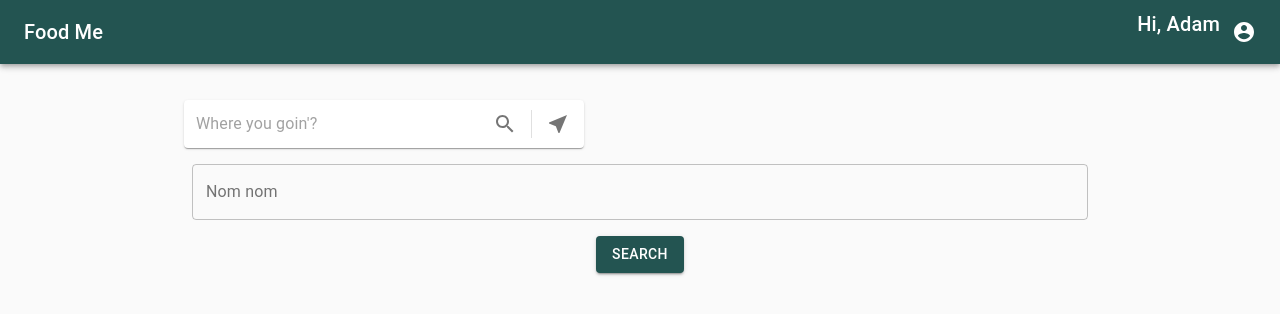
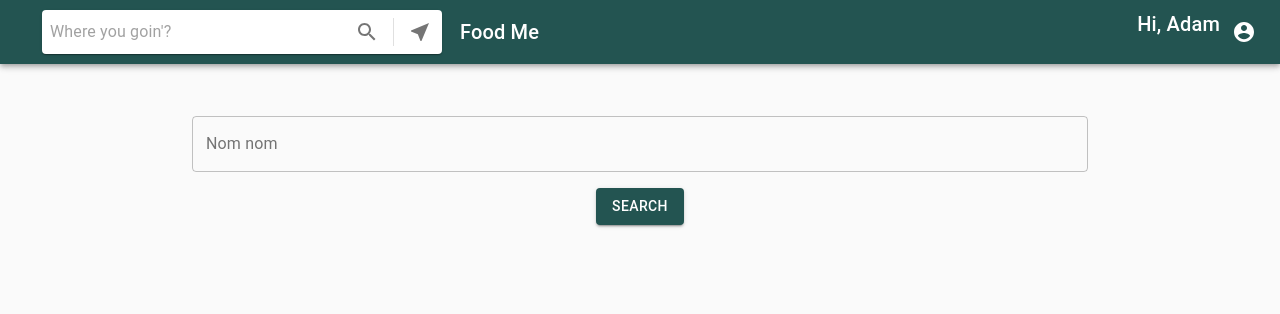
Before and after one commit to jaarnie/food-me-client-2, a React (Create React App) app: page / in a window 1280 px wide. Shown: the top 314 px of the page. Built offline with nearby package versions, Linux system fonts and the light colour scheme; what axios-hooks would draw is missing.

Commit message:
add fav list into profile

```diff
--- a/src/components/Home.jsx
+++ b/src/components/Home.jsx
@@ -5,7 +5,6 @@ import { Store } from "../Store"
 
 import Search from "./search/Search"
 import ListContainer from "../containers/ListContainer"
-import SearchUserLocation from "./SearchUserLocation"
 // import { Loading } from "./Loading"
 
 // const ListContainer = React.lazy(() => import('../containers/ListContainer'))
@@ -45,7 +44,6 @@ export default function Home() {
 
   return (
     <>
-      <SearchUserLocation />
       <Typography className={classes.title} variant="h3">
         {/* {getTitle()} */}
         {/* {state.userLocation
--- a/src/components/Navigation.jsx
+++ b/src/components/Navigation.jsx
@@ -13,6 +13,8 @@ import NotificationsIcon from "@material-ui/icons/Notifications"
 import MoreIcon from "@material-ui/icons/MoreVert"
 import { Store } from "../Store.js"
 import { Link } from "react-router-dom"
+
+import SearchUserLocation from "./SearchUserLocation"
 
 const useStyles = makeStyles(theme => ({
   main: {
@@ -144,6 +146,8 @@ export default function Navigation() {
     <div className={classes.grow}>
       <AppBar className={classes.main} position="static">
         <Toolbar>
+          <SearchUserLocation />
+
           <Typography className={classes.userName} variant="h6" noWrap>
             <Link to="/">Food Me</Link>
           </Typography>
--- a/src/components/SearchUserLocation.jsx
+++ b/src/components/SearchUserLocation.jsx
@@ -7,16 +7,17 @@ import IconButton from "@material-ui/core/IconButton"
 import SearchIcon from "@material-ui/icons/Search"
 import NearMeIcon from "@material-ui/icons/NearMe"
 import Axios from "axios"
+import { useSnackbar } from "notistack"
 
 import { Store } from "../Store"
 import { searchRoot, headersRoot } from "../config/apiConfig"
 
 const useStyles = makeStyles(theme => ({
   root: {
-    padding: "2px 4px",
+    margin: "6px 18px",
     display: "flex",
     alignItems: "center",
-    width: 400
+		width: 400,
   },
   input: {
     marginLeft: theme.spacing(1),
@@ -33,9 +34,8 @@ const useStyles = makeStyles(theme => ({
 
 export default function SearchUserLocation() {
 	const classes = useStyles()
-
+  const { enqueueSnackbar } = useSnackbar()
   const { state, dispatch } = useContext(Store)
-
   const [localState, setLocalState] = useState({
     locationSearchTerm: ""
   })
@@ -53,17 +53,31 @@ export default function SearchUserLocation() {
 
   const handleFetchClick = async event => {
 		event.preventDefault()
-    console.log(event.target)
+		enqueueSnackbar("thinking...", {
+			variant: "info"
+		})
+		try {
 			const response = await axios.get(
 				`locations?query=${localState.locationSearchTerm}`
 			)
+			if (response.status === 200) {
 				const lat = response.data.location_suggestions[0].latitude
 				const lon = response.data.location_suggestions[0].longitude
 				findLocationData(lat, lon)
 			}
+		}
+		catch(err) {
+			enqueueSnackbar("Error", {
+        variant: "error"
+      })
+		}
+  }
 
   const getGeoLocation = () => {
-    window.navigator.geolocation.getCurrentPosition(position => { // try catch
+    window.navigator.geolocation.getCurrentPosition(position => {
+			enqueueSnackbar("thinking...", {
+				variant: "info"
+			}) // try catch
       console.log(position)
       dispatch({
         type: "GET_GEOLOCATION",
@@ -129,7 +143,6 @@ export default function SearchUserLocation() {
         <SearchIcon />
       </IconButton>
       <Divider className={classes.divider} orientation="vertical" />
-      {/* <GetUserLocation /> */}
       <IconButton className={classes.iconButton} aria-label="search" onClick={getGeoLocation} >
         <NearMeIcon />
       </IconButton>
--- a/src/components/card/PhotoGallery.jsx
+++ b/src/components/card/PhotoGallery.jsx
@@ -3,8 +3,8 @@ import { makeStyles } from '@material-ui/core/styles';
 import GridList from '@material-ui/core/GridList';
 import GridListTile from '@material-ui/core/GridListTile';
 import GridListTileBar from '@material-ui/core/GridListTileBar';
-import IconButton from '@material-ui/core/IconButton';
-import StarBorderIcon from '@material-ui/icons/StarBorder';
+// import IconButton from '@material-ui/core/IconButton';
+// import StarBorderIcon from '@material-ui/icons/StarBorder';
 
 const useStyles = makeStyles(theme => ({
   root: {
--- a/src/components/card/RestaurantCard.jsx
+++ b/src/components/card/RestaurantCard.jsx
@@ -85,8 +85,8 @@ export default function RestaurantCard({ r }) {
     return dispatch(dispatchObject)
   }
 
-  // debugger
-  const restaurant = r.restaurant
+  const restaurant = r.restaurant || r
+
   return (
     <Card className={classes.card}>
       {/* {console.log("CARD", restaurant)} */}
@@ -119,11 +119,10 @@ export default function RestaurantCard({ r }) {
         </Typography>
       </CardContent>
       <CardActions disableSpacing>
-        <IconButton aria-label="add to favorites">
+        <IconButton aria-label="add to favorites" onClick={() => toggleFavoriteClick(restaurant)}>
           <FavoriteIcon
             value={restaurant.id}
-            onClick={() => toggleFavoriteClick(restaurant)}
-            color='red'
+            // color='red'
           />
         </IconButton>
         <IconButton aria-label="share">
--- a/src/components/search/Search.jsx
+++ b/src/components/search/Search.jsx
@@ -1,13 +1,11 @@
-import React, {useContext } from "react"
+import React, { useContext } from "react"
 import { Store } from "../../Store"
 import { makeStyles } from "@material-ui/core/styles"
 import { TextField, Button } from "@material-ui/core"
 import { useSnackbar } from "notistack"
-import Axios from "axios";
+import Axios from "axios"
 
-import { searchRoot, headersRoot } from '../../config/apiConfig.js'
-// import { Loading } from "../Loading"
-// import SearchTest from './SearchTest'
+import { searchRoot, headersRoot } from "../../config/apiConfig.js"
 
 const useStyles = makeStyles(theme => ({
   container: {
@@ -35,8 +33,6 @@ const useStyles = makeStyles(theme => ({
   }
 }))
 
-
-
 export default function OutlinedTextFields() {
   const { state, dispatch } = useContext(Store)
   const classes = useStyles()
@@ -55,7 +51,8 @@ export default function OutlinedTextFields() {
     dispatch(value)
   }
 
-  function clearData(event) { // clear search bar
+  function clearData(event) {
+    // clear search bar
     event.preventDefault()
     return dispatch({
       type: "SET_RESTARUANTS",
@@ -63,52 +60,30 @@ export default function OutlinedTextFields() {
     })
   }
 
-  const fetchData = async (event) => {
+  const fetchData = async event => {
     event.preventDefault()
+    enqueueSnackbar("thinking...", {
+      variant: "info"
+    })
     let searchValue = ""
     const value = state.searchValue
     if (value) {
-      searchValue = `/search?entity_id=${
-        state.userLocation && state.userLocation.location.entity_id
-      }&entity_type=subzone&q=${value}&count=50&radius=1000`
+      searchValue = `/search?entity_id=${state.userLocation &&
+        state.userLocation.location
+          .entity_id}&entity_type=subzone&q=${value}&count=50&radius=1000`
     } else {
       searchValue =
-      "https://developers.zomato.com/api/v2.1/search?entity_id=61&entity_type=city"
+        "https://developers.zomato.com/api/v2.1/search?entity_id=61&entity_type=city"
     }
 
     const response = await axios.get(searchValue)
     handleError(response.data)
-    console.log('RESPONSE>', response)
+    console.log("RESPONSE>", response)
     return dispatch({
       type: "SET_RESTARUANTS",
       payload: response.data.restaurants
     })
   }
-
-  // const fetchData = (e) => {
-  //   e.preventDefault()
-  //   return <SearchTest />
-  // }
-
-
-
-  //   const value = state.searchValue
-  //   const [{ data, loading, error }, fetchData] = useAxios(
-  //     `/search?entity_id=${
-  //       state.userLocation ? state.userLocation.location.entity_id : null
-  //     }&entity_type=subzone&q=${value}&count=50&radius=1000`,
-  //     )
-  //     console.log(fetchData)
-
-  // if (loading) {
-  //   return (
-  //     <div className={classes.centeredContent}>
-  //       <Loading />
-  //     </div>
-  //   )
-  // }
-
-  // debugger
 
   function handleError(response) {
     if (response.results_found === 0) {
@@ -143,7 +118,6 @@ export default function OutlinedTextFields() {
           className={classes.button}
           type="submit"
           onClick={e => fetchData(e)}
-          // onClick={fetchData}
         >
           Search
         </Button>
@@ -159,7 +133,6 @@ export default function OutlinedTextFields() {
             Clear
           </Button>
         )}
-        {/* <Loading /> */}
       </form>
     </div>
   )
--- a/src/components/user/Profile.jsx
+++ b/src/components/user/Profile.jsx
@@ -2,7 +2,8 @@ import React, { useContext } from "react"
 import { makeStyles } from "@material-ui/core/styles"
 import { Paper, Grid, Typography } from "@material-ui/core"
 
-import { Store } from '../../Store'
+import FavoritesList from '../../containers/FavoritesList'
+import { Store } from "../../Store"
 
 const useStyles = makeStyles(theme => ({
   root: {
@@ -24,9 +25,10 @@ export default function FullWidthGrid() {
       <Grid container spacing={3}>
         <Grid item xs={12}>
           <Paper className={classes.paper}>
-          <Typography variant="h3">
-  {state.user && state.user.first_name }
-</Typography></Paper>
+            <Typography variant="h3">
+              {state.user && state.user.first_name}
+            </Typography>
+          </Paper>
         </Grid>
         <Grid item xs={12} sm={6}>
           <Paper className={classes.paper}>xs=12 sm=6</Paper>
@@ -49,6 +51,7 @@ export default function FullWidthGrid() {
           <Paper className={classes.paper}>xs=6 sm=3</Paper>
         </Grid>
       </Grid>
+      <FavoritesList />
     </div>
   )
 }
--- a/src/components/user/SignIn.jsx
+++ b/src/components/user/SignIn.jsx
@@ -58,15 +58,13 @@ const useStyles = makeStyles(theme => ({
 
 export default function SignIn({ history }) {
   const { dispatch } = React.useContext(Store)
-
+  const { enqueueSnackbar } = useSnackbar()
   const classes = useStyles()
 
   const axios = Axios.create({
     baseURL: serverRoot,
     headers: serverHeaders
   })
-
-  const { enqueueSnackbar } = useSnackbar()
 
   const [values, setValues] = useState({
     email: "",
--- a/src/components/user/SignUp.jsx
+++ b/src/components/user/SignUp.jsx
@@ -119,7 +119,7 @@ export default function SignUp({ history }) {
 
   const handleCheckbox = event => {
     setValues({ ...values, marketingCheckbox: event })
-    console.log(values)
+    // console.log(values)
   }
 
   useEffect(() => {
--- /dev/null
+++ b/src/containers/FavoritesList.jsx
@@ -0,0 +1,33 @@
+import React, { useContext } from "react"
+import { makeStyles } from "@material-ui/core/styles"
+import Grid from "@material-ui/core/Grid"
+
+import { Store } from "../Store"
+import { Loading } from "../components/Loading"
+
+const RestaurantCard = React.lazy(() => import('../components/card/RestaurantCard'))
+
+const useStyles = makeStyles(theme => ({
+  root: {
+    flexGrow: 1
+  }
+}))
+
+export default function ListContainer({ r, searchValue }) {
+  const { state } = useContext(Store)
+  const classes = useStyles()
+// debugger
+  return ( // remove suspense?
+    <div className={classes.root}>
+      <React.Suspense fallback={Loading()}>
+        <Grid container spacing={2}>
+          {state.favorites.map((restaurant, index) => (
+            <Grid item xs={12} sm={6} key={index}>
+              <RestaurantCard r={restaurant} />
+            </Grid>
+          ))}
+        </Grid>
+      </React.Suspense>
+    </div>
+  )
+}
```
Lines whose indentation alone changed are shown as unchanged.
